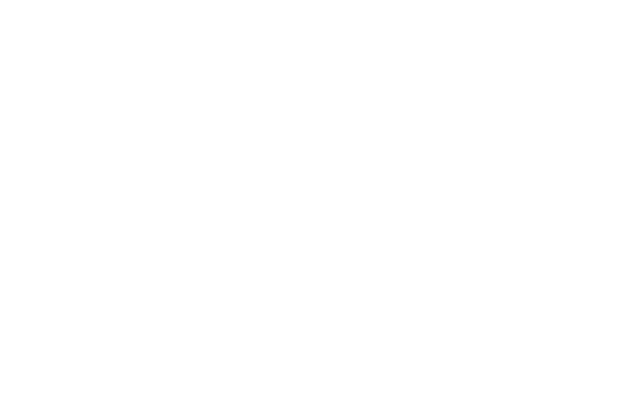
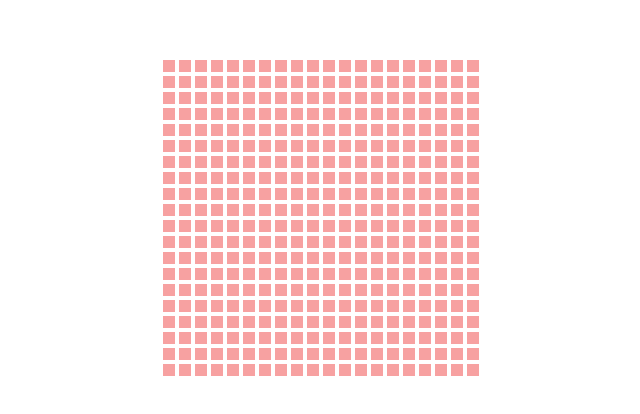
Before and after one commit to Tesser3kt/tetris, a React (Create React App) app: page / in a window 1280 px wide. Shown: the part 182-596 px from the top of the page, without its empty margins (357-997 px from the left). Built offline with nearby package versions, Linux system fonts and the light colour scheme.

Commit message:
grid centered

```diff
--- a/src/App.tsx
+++ b/src/App.tsx
@@ -23,7 +23,7 @@
   return (
     <div className="App">
       <div className="grid-container">
-        <Grid cols={cols} rows={rows} />
+        <Grid cols={cols} rows={rows} cells={cells} />
       </div>
     </div>
   );
--- a/src/components/Grid.tsx
+++ b/src/components/Grid.tsx
@@ -1,13 +1,37 @@
 interface GridProps {
   cols: number;
   rows: number;
+  cells: number[][];
 }
 
-const Grid = ({ cols, rows }: GridProps) => {
-  const gridClass =
-    "grid-cols-" + cols.toString() + " grid-rows-" + rows.toString();
+const Grid = ({ cols, rows, cells }: GridProps) => {
+  const cellSize = {
+    height: 12,
+    width: 12,
+  };
 
-  return <div className={"grid " + gridClass}></div>;
+  const gridStyle = {
+    gridTemplateRows: `repeat(${rows}, 1fr)`,
+    gridTemplateColumns: `repeat(${cols}, 1fr)`,
+    width: `${cellSize.width * cols}px`,
+    transform: "translate(-50%, -50%)",
+  };
+
+  return (
+    <div className="grid absolute top-2/4 left-2/4 gap-1" style={gridStyle}>
+      {cells.map((row, rowIndex) =>
+        row.map((cell, colIndex) => {
+          return (
+            <div
+              className="w-3 h-3 bg-red-500/50"
+              id={`cell-${rowIndex}-${colIndex}`}
+              key={`cell-${rowIndex}-${colIndex}`}
+            ></div>
+          );
+        })
+      )}
+    </div>
+  );
 };
 
 export default Grid;
```
